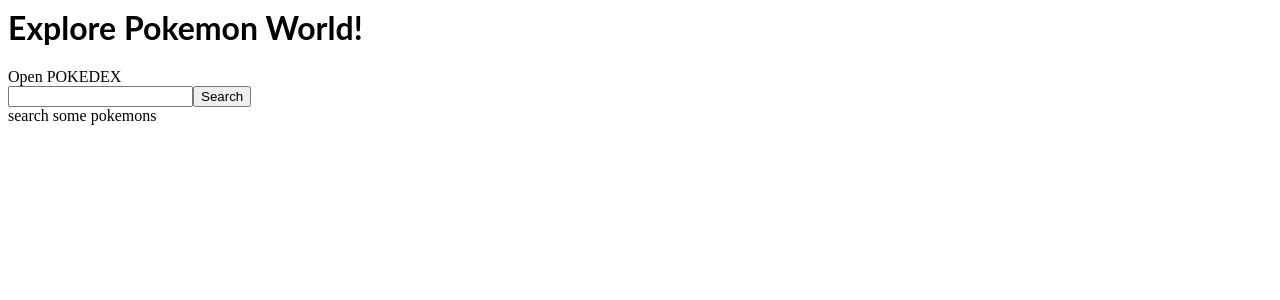
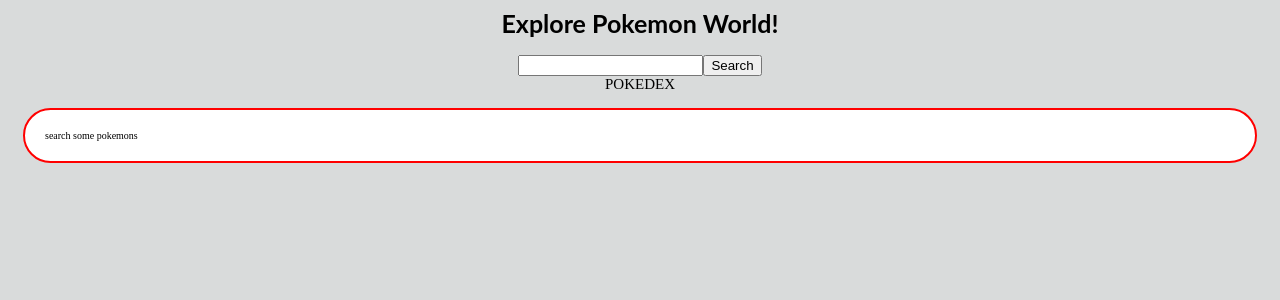
Before and after one commit to elzp/Pokemon-browser-in-react, a React (Create React App) app: page / in a window 1280 px wide. Shown: the top 300 px of the page. Built offline with nearby package versions, Linux system fonts and the light colour scheme.

Commit message:
Add style to body, ResultBoard & Card

```diff
--- a/App.tsx
+++ b/App.tsx
@@ -42,9 +42,8 @@
     }
   }
   return (
-    <div>
+    <div className="app">
       <h1>Explore Pokemon World!</h1>
-      <div onClick={() => setVsibilityOfPokedex(true)}>Open POKEDEX</div>
       {ispokedexVisible && (
         <Pokedex
           setVsibilityOfPokedex={setVsibilityOfPokedex}
@@ -52,6 +51,7 @@
           updatePokedex={updatePokedex}
         />
       )}
+      <div className="search">
         <Input onInputChange={onInputChange} />
         <Button
           onClickFn={(e) => {
@@ -59,6 +59,8 @@
           }}
           name={'Search'}
         />
+        <div onClick={() => setVsibilityOfPokedex(true)}>POKEDEX</div>
+      </div>
       <ResultBoard
         search={search}
         searchedValue={searchValue}
--- a/Card.tsx
+++ b/Card.tsx
@@ -3,7 +3,7 @@
 
 export default function Card(props) {
   return (
-    <div>
+    <div className="card">
       <img src={props.img_url} alt="" />
       <div>{props.name}</div>
       {props.listOfAbilities.map((ability, index) => {
--- a/ResultBoard.tsx
+++ b/ResultBoard.tsx
@@ -62,7 +62,7 @@
   }, [search]);
 
   return (
-    <div>
+    <div className="resultBoard">
       {arrayOfResults.length === 0 ? (
         <div>{text}</div>
       ) : (
--- a/style.css
+++ b/style.css
@@ -1,8 +1,58 @@
+html {
+  box-sizing: content-box;
+  margin: 0;
+  padding: 0;
+  font-size: 10px;
+}
+body {
+  background-color: rgb(217, 219, 219);
+}
 h1,
 p {
   font-family: Lato;
 }
+div {
+  text-align: center;
+}
+.app {
+  background-color: rgb(217, 219, 219);
+}
+h1 {
+  font-size: 2.5rem;
+  text-align: center;
+}
 
+.search {
+  font-size: 1.5rem;
+  text-align: center;
+}
+.resultBoard {
+  background-color: white;
+  margin: 15px;
+  padding: 20px;
+  border: 2px solid red;
+  border-radius: 30px;
+  max-height: 100%;
+  display: flex;
+  flex-wrap: wrap;
+}
+.card {
+  background: linear-gradient(
+    0deg,
+    #f78282,
+    #ebf8e1 75%,
+    #f78282
+  );
+  /* linear-gradient(
+    0.5turn,
+    rgb(245, 127, 127) 35%,
+    #ebf8e1 45%,
+    rgb(247, 177, 177)
+  ); */
+  border: 2px solid #f78282;
+  margin: 10px 20px;
+  width: min-content;
+}
 .pokedex {
   position: absolute;
   background-color: aqua;
```
Also changed, not shown: Button.tsx (line endings or trailing spaces). Lines whose indentation alone changed are shown as unchanged.
